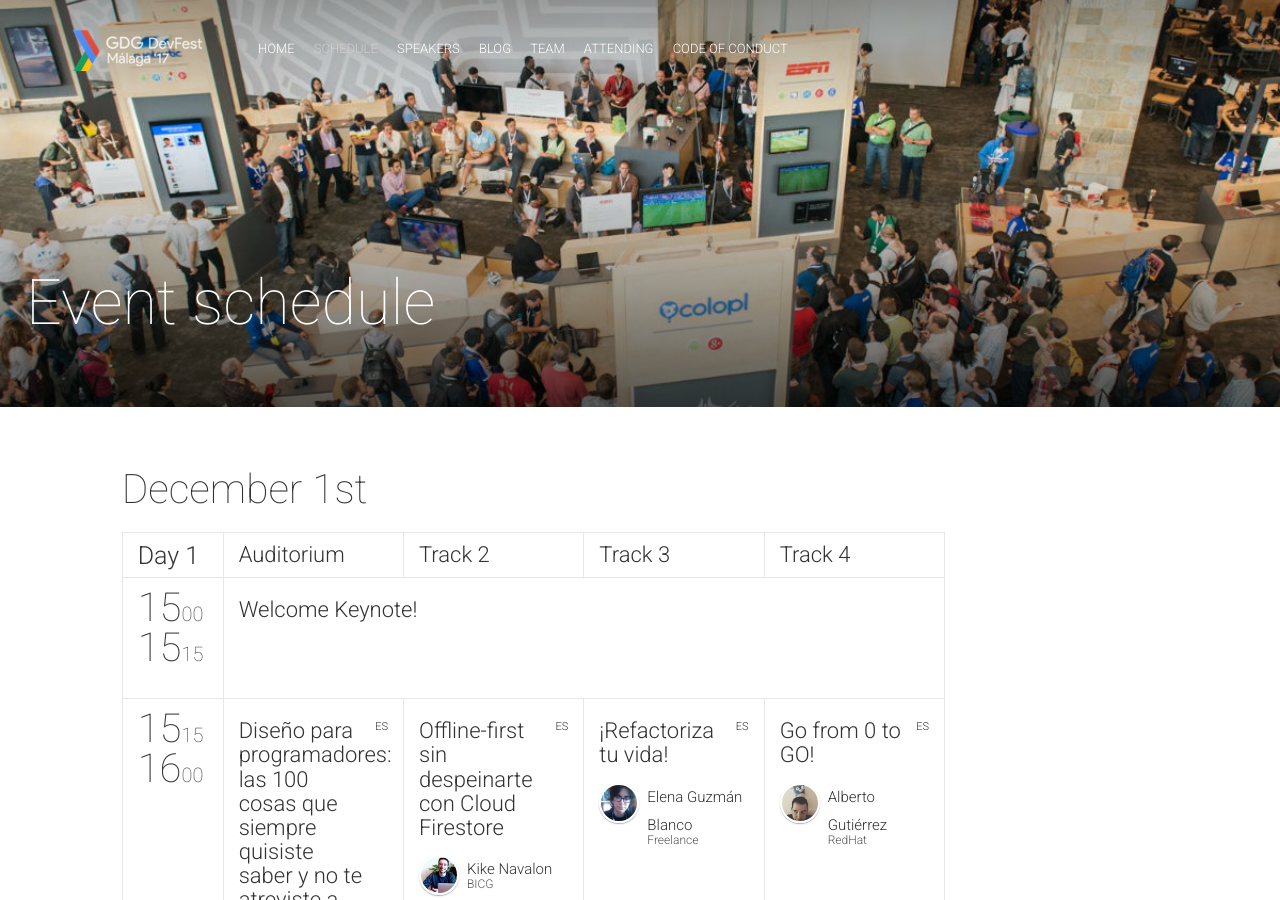
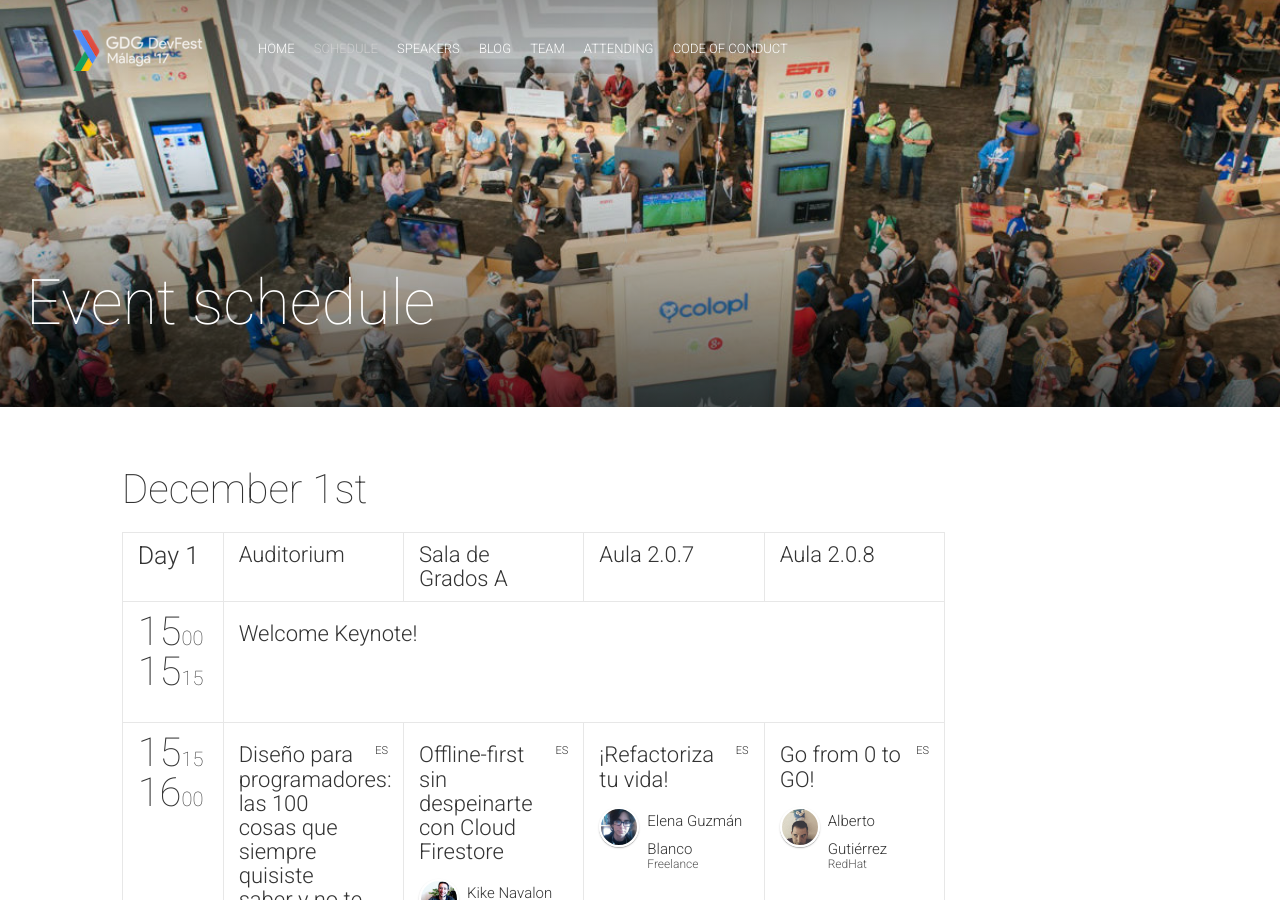
Before and after one commit to danielgf3/azahar.github.io, a Jekyll site: the page built from schedule.html, in a window 1280 px wide and 900 px high. Built offline with Jekyll 4.4.1, drawn with Linux system fonts in a browser that asks for light colours; nearby versions of some CDN libraries; comment, search, counter and statistics services are not loaded.

Commit message:
Replaced track information

```diff
--- a/_data/schedule.yml
+++ b/_data/schedule.yml
@@ -3,9 +3,9 @@
   dateReadable: "December 1st"
   tracks:
     - {title: "Auditorium", color: "#90be4e"}
-    - {title: "Track 2", color: "#03a9f4"}
-    - {title: "Track 3", color: "#e91e63"}
-    - {title: "Track 4", color: "#f4c20d"}
+    - {title: "Sala de Grados A", color: "#03a9f4"}
+    - {title: "Aula 2.0.7", color: "#e91e63"}
+    - {title: "Aula 2.0.8", color: "#f4c20d"}
   timeslots:
     - {
       startTime: "15:00",
```
